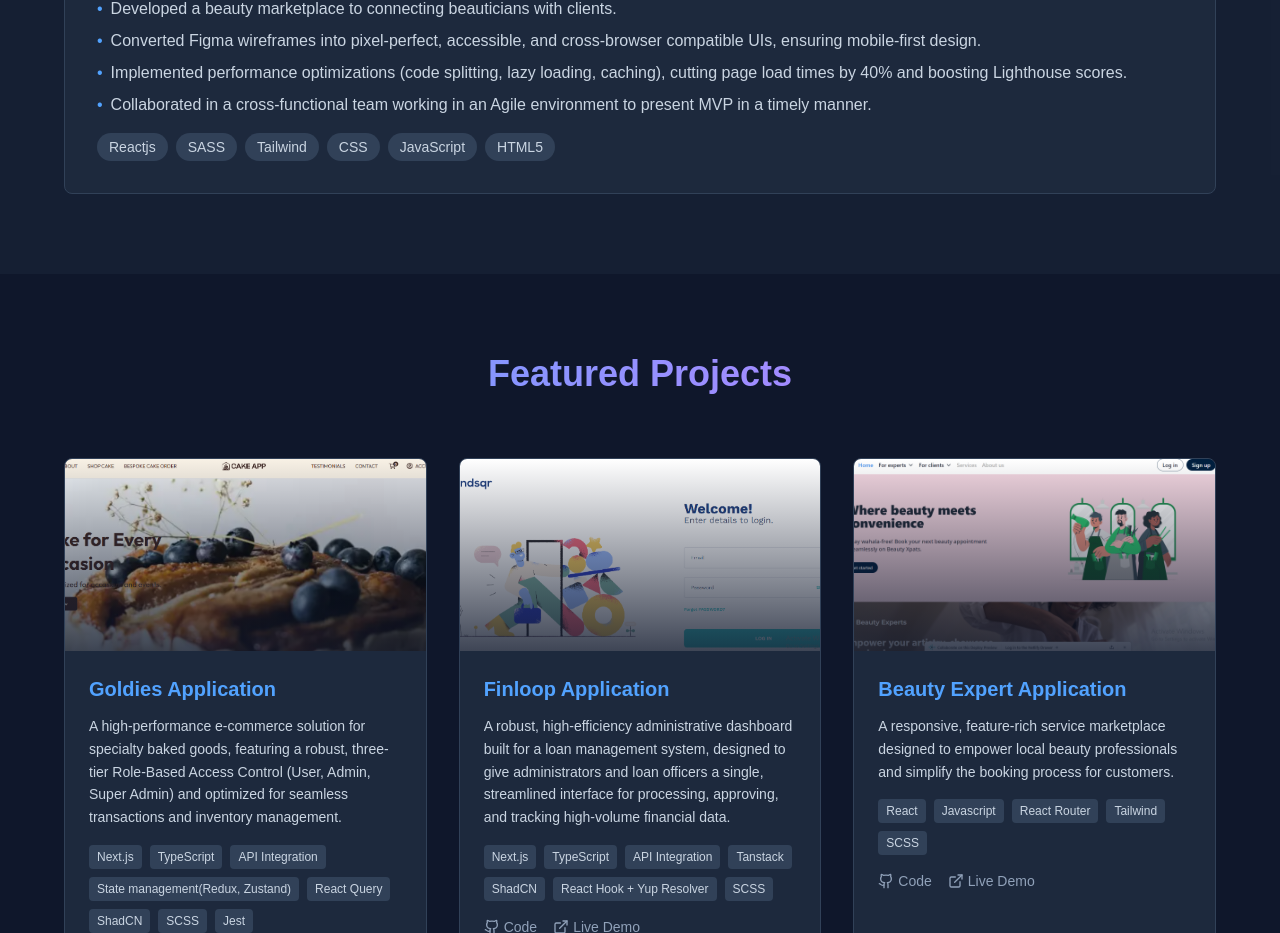
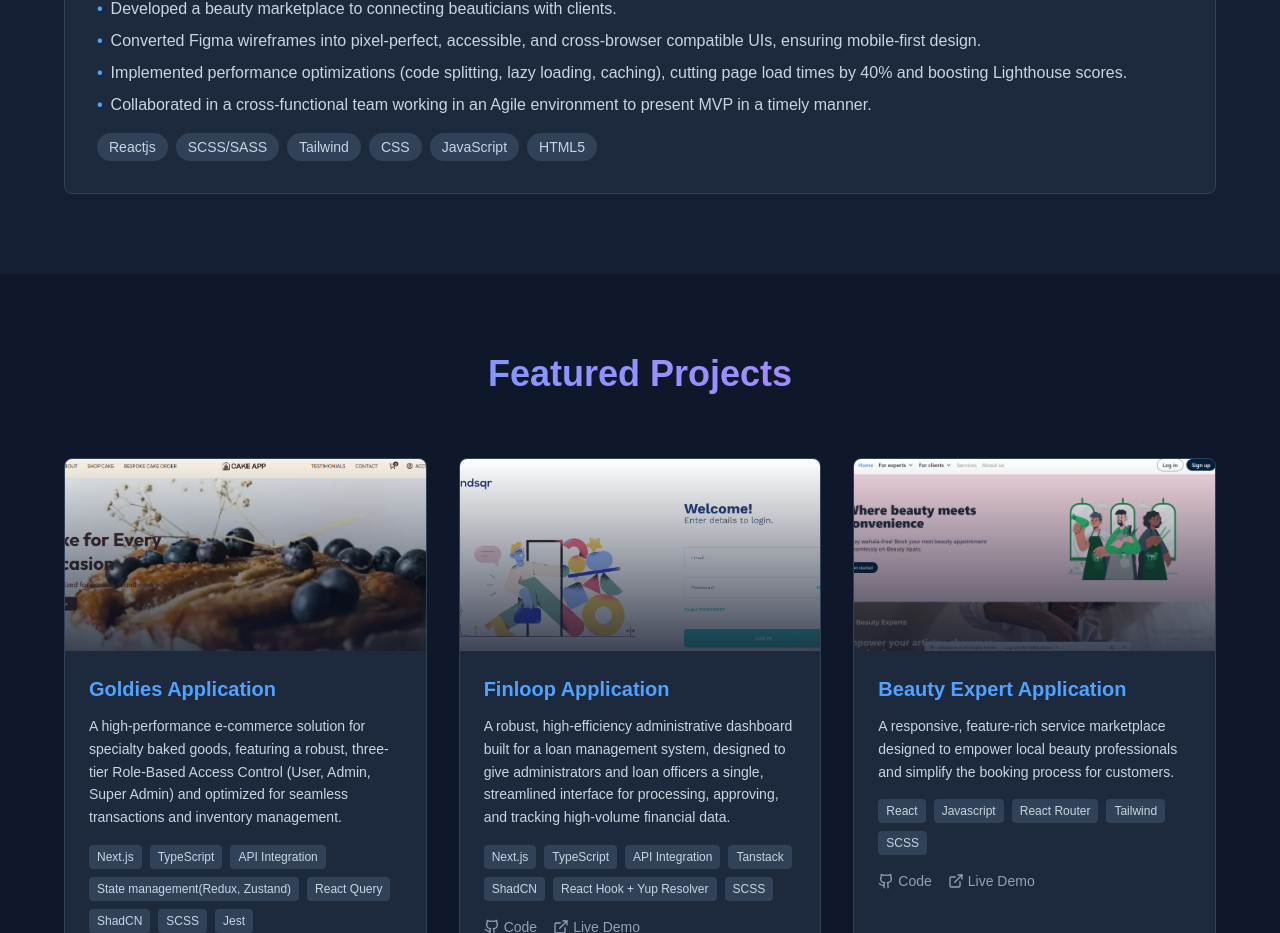
Before and after one commit to TaiwoSaidat/taiwo-oyewale, a Next.js app: page / in a window 1280 px wide. Shown: the part 2620-3553 px from the top of the page. Built offline with nearby package versions, Linux system fonts and the light colour scheme.

Commit message:
chore/scss

```diff
--- a/src/portfolio.tsx
+++ b/src/portfolio.tsx
@@ -285,7 +285,7 @@ const Portfolio: React.FC = () => {
         "Implemented performance optimizations (code splitting, lazy loading, caching), cutting page load times by 40% and boosting Lighthouse scores.",
         "Collaborated in a cross-functional team working in an Agile environment to present MVP in a timely manner.",
       ],
-      tech: ["Reactjs", "SASS", "Tailwind", "CSS", "JavaScript", "HTML5"],
+      tech: ["Reactjs", "SCSS/SASS", "Tailwind", "CSS", "JavaScript", "HTML5"],
     },
   ];
 
```
